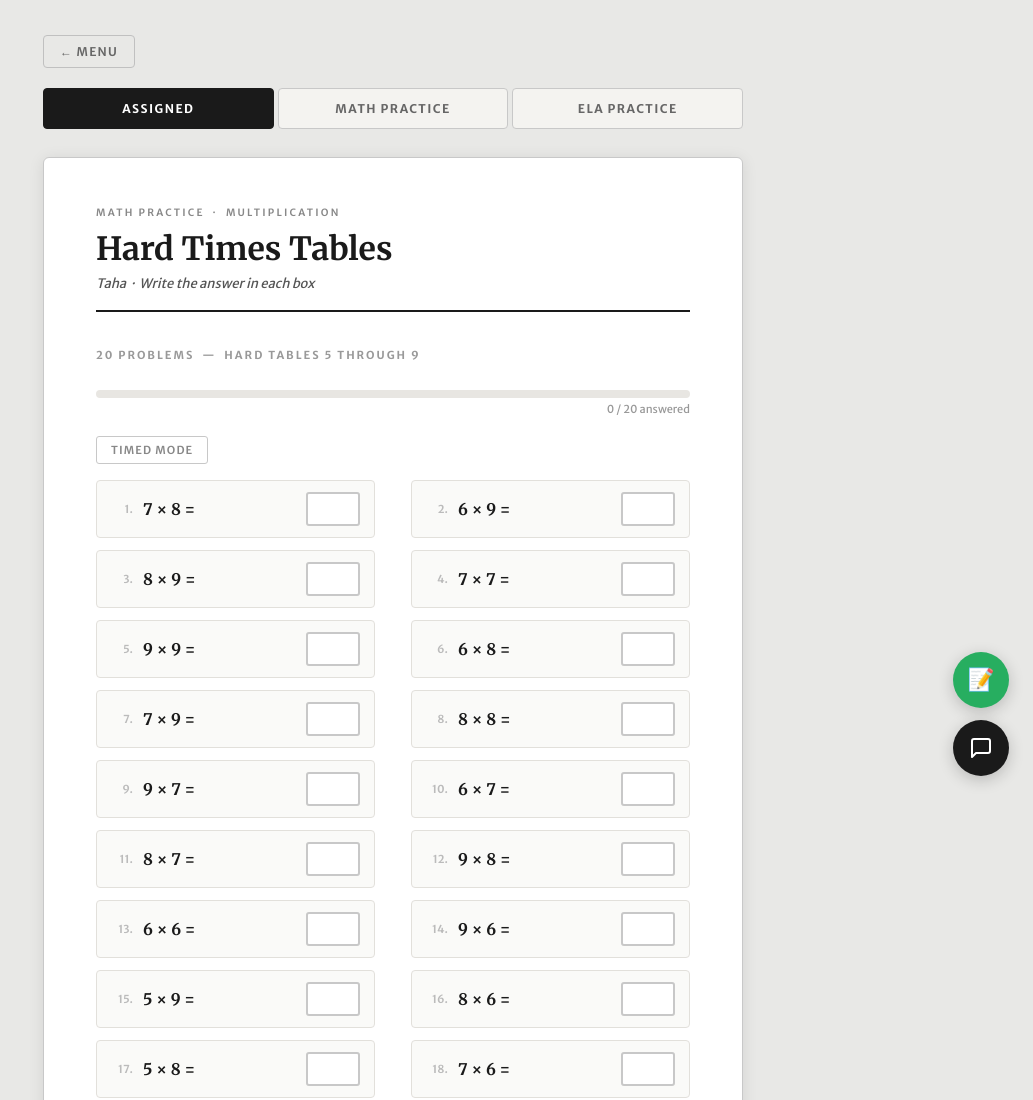
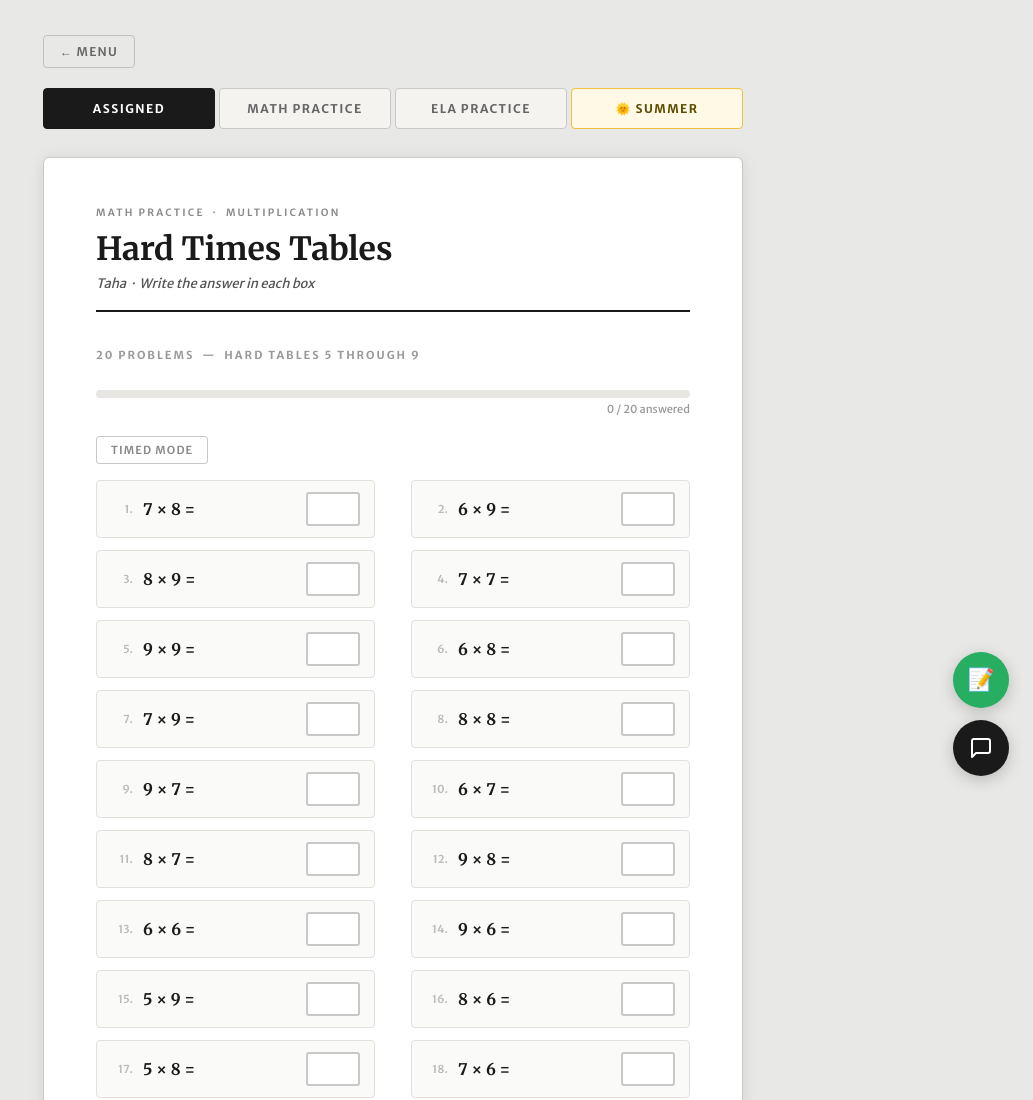
Before and after one commit to ihthos0-art/tutions, a plain HTML site: page taha.html in a window 1280 px wide. Shown: the top 1100 px of the page, without its empty margins (247-1280 px from the left). Drawn offline with nearby package versions, Linux system fonts and the light colour scheme; no server answers.

Commit message:
feat(taha): add Summer tab linking to taha-summer bridge
Co-Authored-By: Claude <noreply@anthropic.com>

```diff
--- a/taha.html
+++ b/taha.html
@@ -43,9 +43,11 @@
 
     /* ===== TABS ===== */
     .tab-bar { display: flex; gap: 4px; margin-bottom: 28px; max-width: 700px; margin: 0 auto 28px; }
-    .tab-btn { flex: 1; font-family: 'Merriweather Sans', sans-serif; font-size: 12px; font-weight: 700; letter-spacing: 0.12em; text-transform: uppercase; padding: 12px 16px; border: 1.5px solid #c8c8c8; background: #f4f3f0; color: #666; cursor: pointer; border-radius: 4px; transition: all 0.2s; text-align: center; }
-    .tab-btn:hover { border-color: #1a1a1a; color: #1a1a1a; }
+    .tab-btn, .tab-link { flex: 1; font-family: 'Merriweather Sans', sans-serif; font-size: 12px; font-weight: 700; letter-spacing: 0.12em; text-transform: uppercase; padding: 12px 16px; border: 1.5px solid #c8c8c8; background: #f4f3f0; color: #666; cursor: pointer; border-radius: 4px; transition: all 0.2s; text-align: center; text-decoration: none; }
+    .tab-btn:hover, .tab-link:hover { border-color: #1a1a1a; color: #1a1a1a; }
     .tab-btn.active { background: #1a1a1a; border-color: #1a1a1a; color: #fff; }
+    .tab-link { background: #fff9e6; color: #5c4b00; border-color: #f0c040; }
+    .tab-link:hover { background: #f0c040; color: #1a1a1a; }
     .tab-content { display: none; }
     .tab-content.active { display: block; }
     .reset-bar { text-align: center; margin-top: 32px; margin-bottom: 20px; }
@@ -98,6 +100,7 @@
     <button class="tab-btn active" data-tab="assigned">Assigned</button>
     <button class="tab-btn" data-tab="math">Math Practice</button>
     <button class="tab-btn" data-tab="ela">ELA Practice</button>
+    <a class="tab-link" href="https://zidni0.github.io/taha-summer/" target="_blank">🌞 Summer</a>
   </div>
 
   <!-- ASSIGNED TAB -->
```
